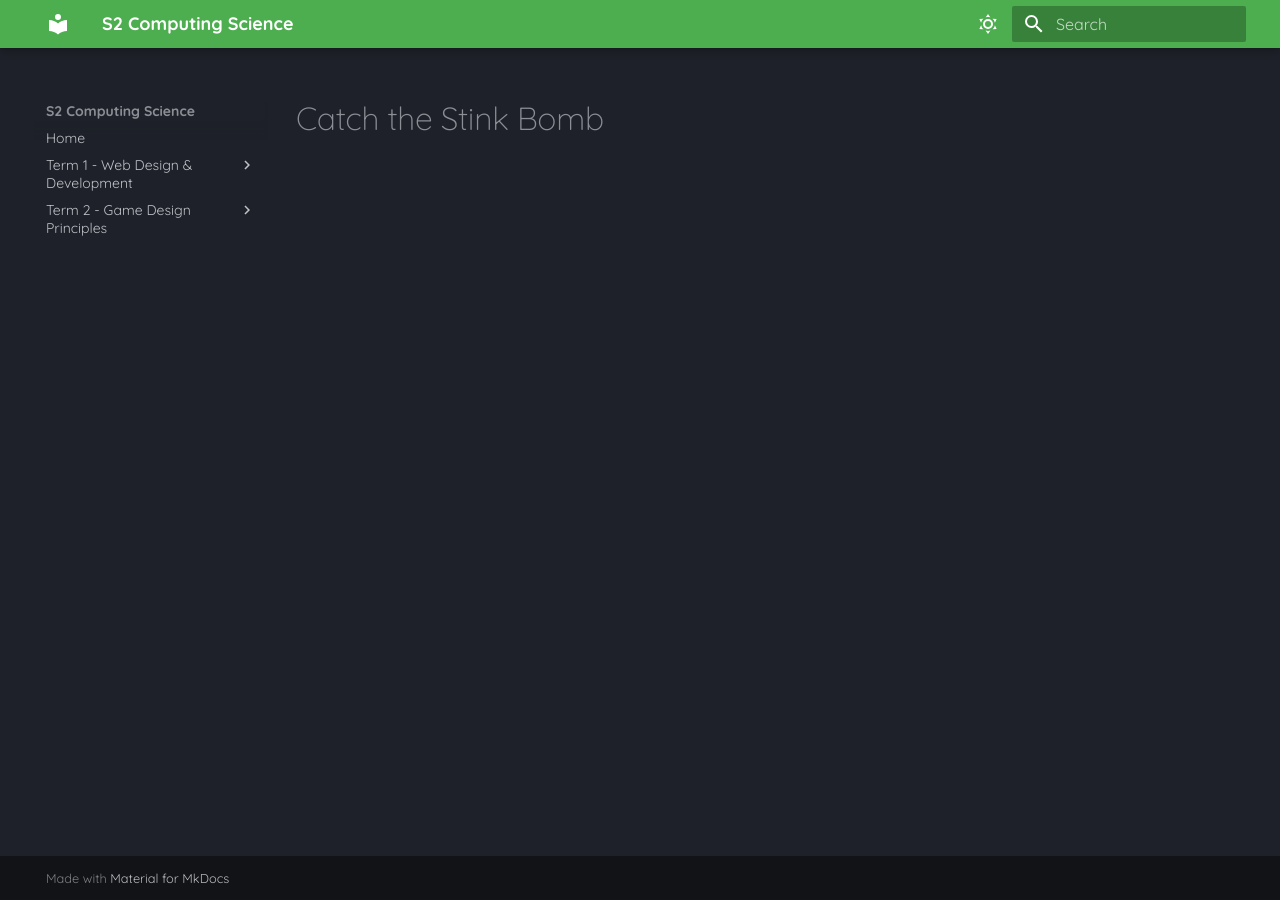
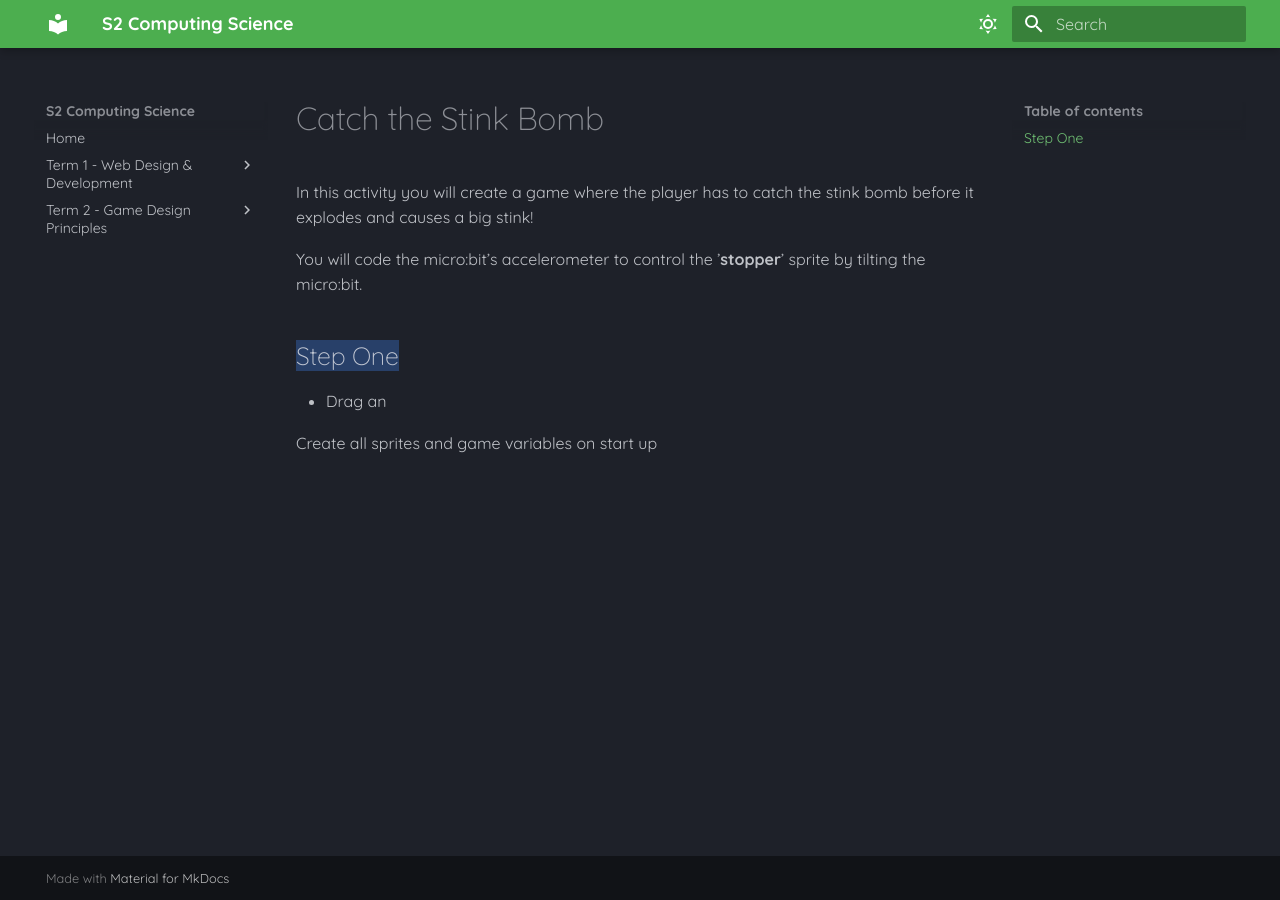
Before and after one commit to Mr-Wood-CS/BGE-Lesson-Files, an MkDocs documentation site: the page built from docs/Term-1/01-Space-Invaders.md, in a window 1280 px wide. Built offline with MkDocs 1.6.1 and Material for MkDocs 9.7.7, drawn with Linux system fonts in a browser that asks for light colours.

Commit message:
Update 01-Space-Invaders.md

```diff
--- a/docs/Term-1/01-Space-Invaders.md
+++ b/docs/Term-1/01-Space-Invaders.md
@@ -1 +1,11 @@
 # Catch the Stink Bomb
+
+In this activity you will create a game where the player has to catch the stink bomb before it explodes and causes a big stink!
+
+You will code the micro:bit’s accelerometer to control the ’**stopper**’ sprite by tilting the micro:bit.
+
+##==Step One==
+
+* Drag an
+
+Create all sprites and game variables on start up
```
